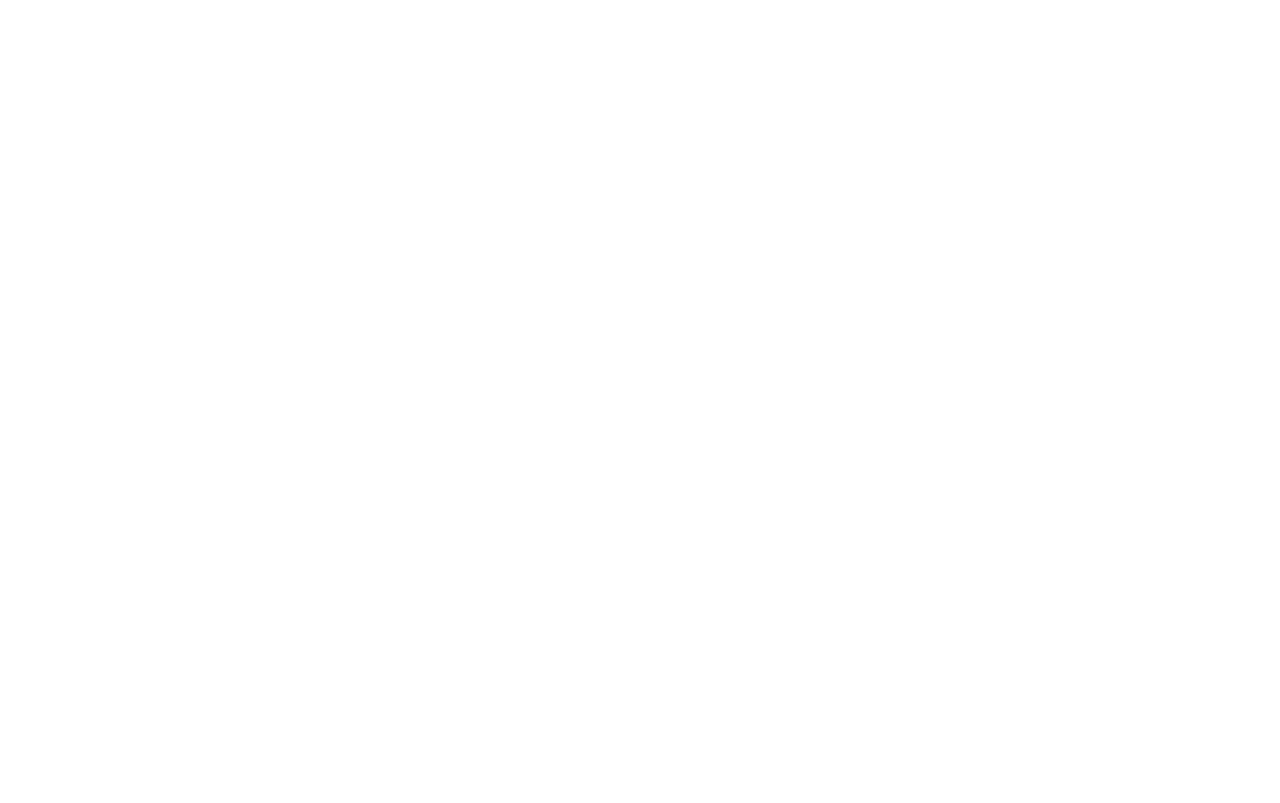
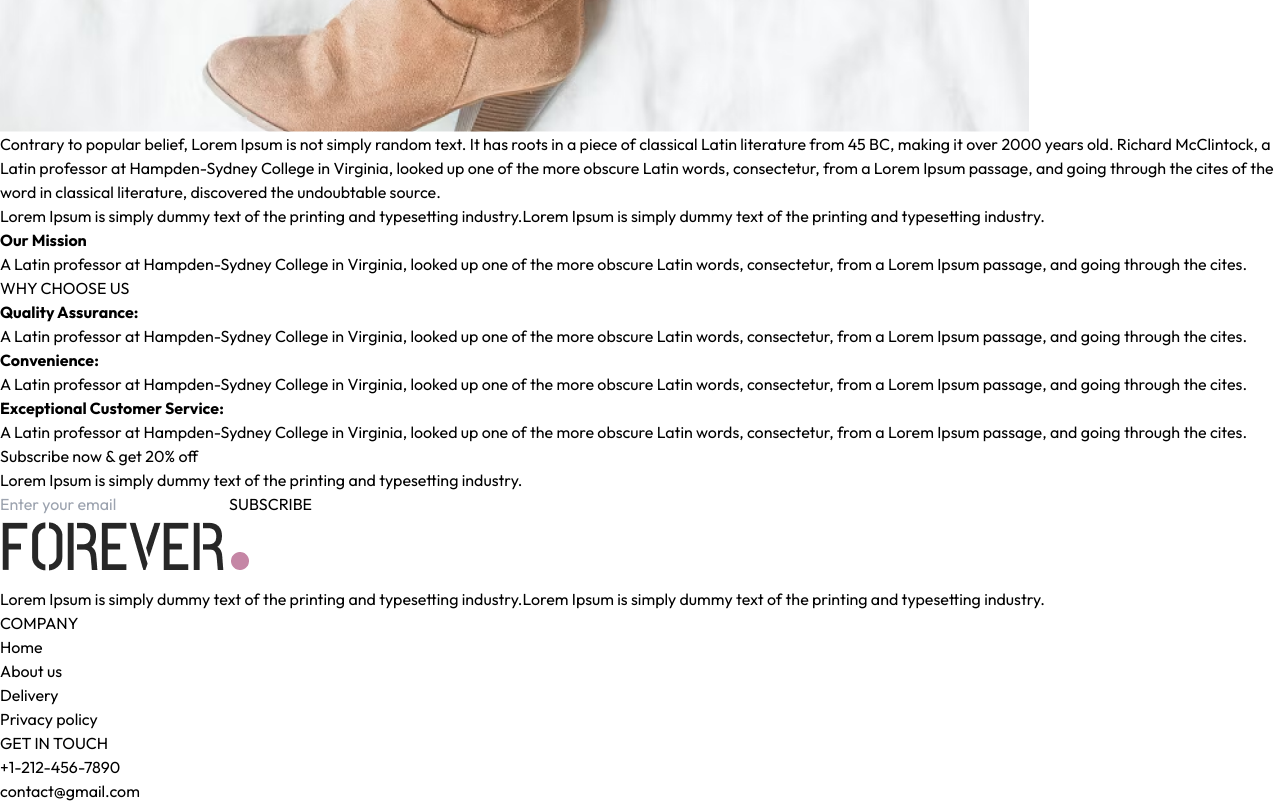
Before and after one commit to Sandali0726/E-commerce-App, a React (Vite) app in the folder frontend/: page /about in a window 1280 px wide. Shown: the part 1460-2263 px from the top of the page. Before the commit the page ends 834 px from the top, so only its background shows below. Built offline with nearby package versions, Linux system fonts and the light colour scheme.

Commit message:
Enhance Navbar with profile link; update About and Contact pages with new layout and content; implement dynamic Login form; add order tracking button in Orders page

```diff
--- a/frontend/src/components/Navbar.jsx
+++ b/frontend/src/components/Navbar.jsx
@@ -37,7 +37,8 @@ const Navbar = () => {
         <div className='flex items-center gap-6'>
           <img onClick={()=>setShowSearch(true)} src={assets.search_icon} className='w-5 cursor-pointer' alt="" />
           <div className='group relative'>
-            <img className='w-5 cursor-pointer' src={assets.profile_icon} alt="" />
+
+            <Link to = '/login'><img className='w-5 cursor-pointer' src={assets.profile_icon} alt="" /></Link>
             <div className='group-hover:block hidden absolute dropdown-menu right-0 pt-4 '>
               <div className='flex flex-col gap-2 w-36 py-3 px-5 bg-slate-100 text-gray-500 rounded'>
                 <p className='cursor-pointer hover:text-black'>My Profile</p>
@@ -46,6 +47,7 @@ const Navbar = () => {
               </div>
             </div>
           </div>
+
           <Link to='/cart' className='relative'>
           <img src={assets.cart_icon} className='w-5 min-w-5' alt="" />
           <p className='absolute right-[-5px] bottom-[-5px] w-4 text-center leading-4 bg-black text-white aspect-square rounded-full text-[8px]'>{getCartCount()}</p>
--- a/frontend/src/pages/About.jsx
+++ b/frontend/src/pages/About.jsx
@@ -1,9 +1,54 @@
 import React from 'react'
+import Title from '../components/Title';
+import NewsletterBox from '../components/NewsletterBox';
+import { assets } from '../assets/assets';
 
 const About = () => {
   return (
     <div>
+      <div className='text-2xl text-center pt-8 border-t'>
+        <Title text1={'ABOUT '} text2={'US'}/>
+      </div>
 
+      <div className='my-10 flex flex-col md:flex-row gap-16'>
+        <img className = 'w-full md:max-w-[450px]' src={assets.about_img} alt="" />
+        <div className='flex flex-col justify-center gap-6 md:w-2/4 text-gray-600'>
+          <p>Contrary to popular belief, Lorem Ipsum is not simply random text. It has roots in a piece of classical Latin literature from 45 BC,
+             making it over 2000 years old. Richard McClintock, a Latin professor at Hampden-Sydney College in Virginia, looked up one of the more
+             obscure Latin words, consectetur,
+            from a Lorem Ipsum passage, and going through the cites of the word in classical literature, discovered the undoubtable source.</p>
+          <p>Lorem Ipsum is simply dummy text of the printing and typesetting industry.Lorem Ipsum is simply dummy text of the printing and typesetting industry.</p>
+         <b className='text-gray-800'>Our Mission</b>
+         <p>A Latin professor at Hampden-Sydney College in Virginia, looked up one of the more
+             obscure Latin words, consectetur,
+            from a Lorem Ipsum passage, and going through the cites.</p>
+        </div>
+
+      </div>
+      <div className='text-4xl py-4'>
+        <Title text1={'WHY '} text2={'CHOOSE US'}/>
+      </div>
+      <div className='flex flex-col md:flex-row text-sm mb-20'>
+        <div className='border px-10 md:px-16 py-8 sm:py-20 flex-col gap-5'>
+          <b>Quality Assurance:</b>
+          <p className='text-gray-600'>A Latin professor at Hampden-Sydney College in Virginia, looked up one of the more
+             obscure Latin words, consectetur,
+            from a Lorem Ipsum passage, and going through the cites.</p>
+        </div>
+        <div className='border px-10 md:px-16 py-8 sm:py-20 flex-col gap-5'>
+          <b>Convenience:</b>
+          <p className='text-gray-600'>A Latin professor at Hampden-Sydney College in Virginia, looked up one of the more
+             obscure Latin words, consectetur,
+            from a Lorem Ipsum passage, and going through the cites.</p>
+        </div>
+        <div className='border px-10 md:px-16 py-8 sm:py-20 flex-col gap-5'>
+          <b>Exceptional Customer Service:</b>
+          <p className='text-gray-600'>A Latin professor at Hampden-Sydney College in Virginia, looked up one of the more
+             obscure Latin words, consectetur,
+            from a Lorem Ipsum passage, and going through the cites.</p>
+        </div>
+      </div>
+      <NewsletterBox/>
     </div>
   )
 }
--- a/frontend/src/pages/Contact.jsx
+++ b/frontend/src/pages/Contact.jsx
@@ -1,9 +1,28 @@
 import React from 'react'
+import Title from '../components/Title'
+import { assets } from '../assets/assets'
+import NewsletterBox from '../components/NewsletterBox'
 
 const Contact = () => {
   return (
     <div>
+      <div className='text-center text-2xl pt-10 border-t'>
+        <Title text1 = {'CONTACT '} text2={'US'}/>
+      </div>
+      <div className='my-10 flex flex-col justify-center  md:flex-row gap-10 mb-28'>
+        <img  className= 'w-full md:max-w-[480px]'src={assets.contact_img} alt="" />
+        <div className='flex flex-col justify-center items-start gap-6'>
+          <p className='font-semibold text-xl text-gray-600'>Our Store</p>
+          <p className='text-gray-500'>54709 Willms Station <br />Suite 350, Washington, USA</p>
+          <p className='text-gray-500'>Tel: (415) 555-0132 <br />Email: admin@forever.com</p>
+          <p className='font-semibold text-xl text-gray-600'>Careers at Forever</p>
+          <p className='text-gray-500'>Learn more about our teams and job openings.</p>
+          <button className='border border-black px-8 py-4 text-sm hover:bg-black hover:text-white transition-all duration-500'>Explore Jobs</button>
 
+        </div>
+
+      </div>
+      <NewsletterBox/>
     </div>
   )
 }
--- a/frontend/src/pages/Login.jsx
+++ b/frontend/src/pages/Login.jsx
@@ -1,10 +1,31 @@
-import React from 'react'
+import React, { useState } from 'react'
 
 const Login = () => {
+  const [currentState,setCurrentState] = useState('Sign Up');
+  const onSubmitHandler = async (event) => {
+        event.preventDefault();
+  }
+
   return (
-    <div>
+    <form onSubmit = {onSubmitHandler}className='flex flex-col items-center w-[90%] sm:max-w-96 m-auto mt-14 gap-4 text-gray-800'>
+      <div className='inline-flex items-center gap-2 mb-2 mt-10'>
+          <p className='prata-regular text-3xl '>{currentState}</p>
+          <hr className='border-none h-[1.5px] w-8 bg-gray-800'/>
+      </div>
+      {currentState == 'Login' ? '' :<input type="text" className='w-full px-3 py-2 border border-gray-800' placeholder='Name' required/>}
+      <input type="email" className='w-full px-3 py-2 border border-gray-800' placeholder='Email' required/>
+      <input type="password" className='w-full px-3 py-2 border border-gray-800' placeholder='Password' required/>
 
-    </div>
+      <div className='w-full flex justify-between text-sm mt-[-8px]'>
+        <p className='cursor-pointer'>Forgot your password?</p>
+        {
+          currentState === 'Login'
+          ? <p onClick = {() => setCurrentState('Sign Up')}className = ' cursor-pointer'>Create account</p>
+          : <p onClick = {() => setCurrentState('Login')}className = ' cursor-pointer'>Login Here</p>
+        }
+      </div>
+      <button className='bg-black text-white font-light px-8 py-2 mt-4'>{currentState === 'Login' ? 'Sign In' : 'Sign Up'}</button>
+    </form>
   )
 }
 
--- a/frontend/src/pages/Orders.jsx
+++ b/frontend/src/pages/Orders.jsx
@@ -33,6 +33,9 @@ const Orders = () => {
                         <p className='min-w-2 h-2 rounded-full bg-green-500'></p>
                         <p className='text-sm md:text-base'>Ready to ship</p>
                     </div>
+                    <button className='border px-4 py-2 text-sm font-medium rounded-sm'>
+                      Track Order
+                    </button>
 
                     </div>
                 </div>
```
